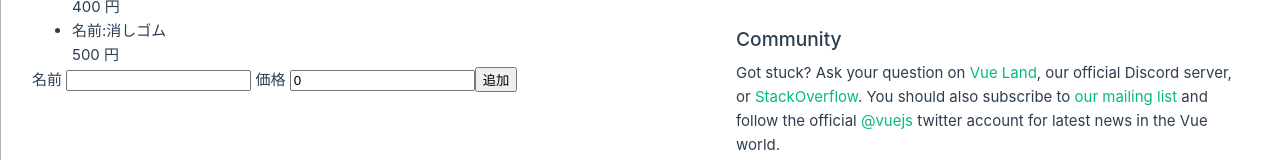
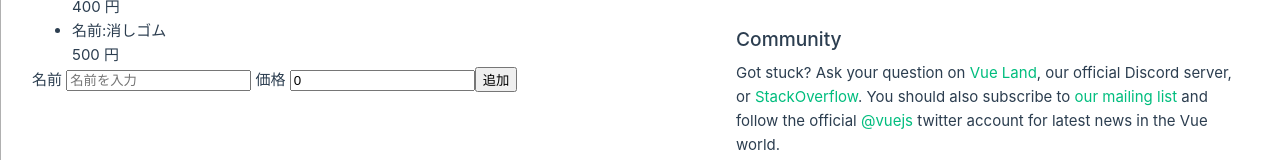
Before and after one commit to mizoreyuki8/todolist-mizore, a Vue app: page / in a window 1280 px wide. Shown: the part 449-609 px from the top of the page. Built offline with nearby package versions, Linux system fonts and the light colour scheme.

Commit message:
練習問題1:ボタンを押すと入力欄を空に

```diff
--- a/src/components/ItemList.vue
+++ b/src/components/ItemList.vue
@@ -15,10 +15,13 @@ const newItemName = ref('')
 const newItemPrice = ref(0)
 
 const addItem = () => {
+  if (newItemName.value == '' || newItemPrice.value <= 0) return
   items.value.push({
     name: newItemName.value,
     price: newItemPrice.value
   })
+  newItemName.value = ''
+  newItemPrice.value = 0
 }
 </script>
 
@@ -34,7 +37,7 @@ const addItem = () => {
     <div>
       <label>
         名前
-        <input v-model="newItemName" type="text" />
+        <input v-model="newItemName" placeholder="名前を入力" type="text" />
       </label>
       <label>
         価格
```
